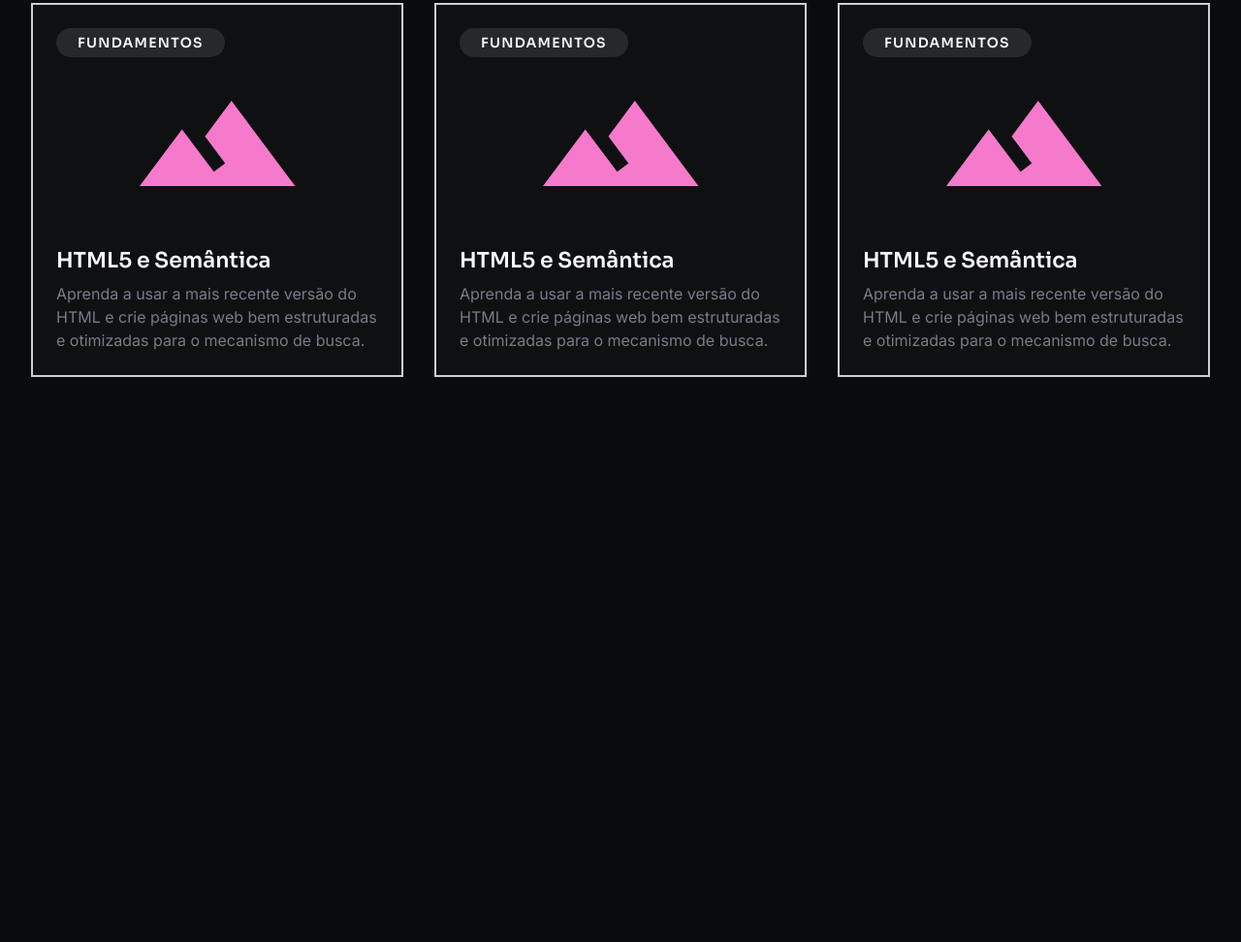
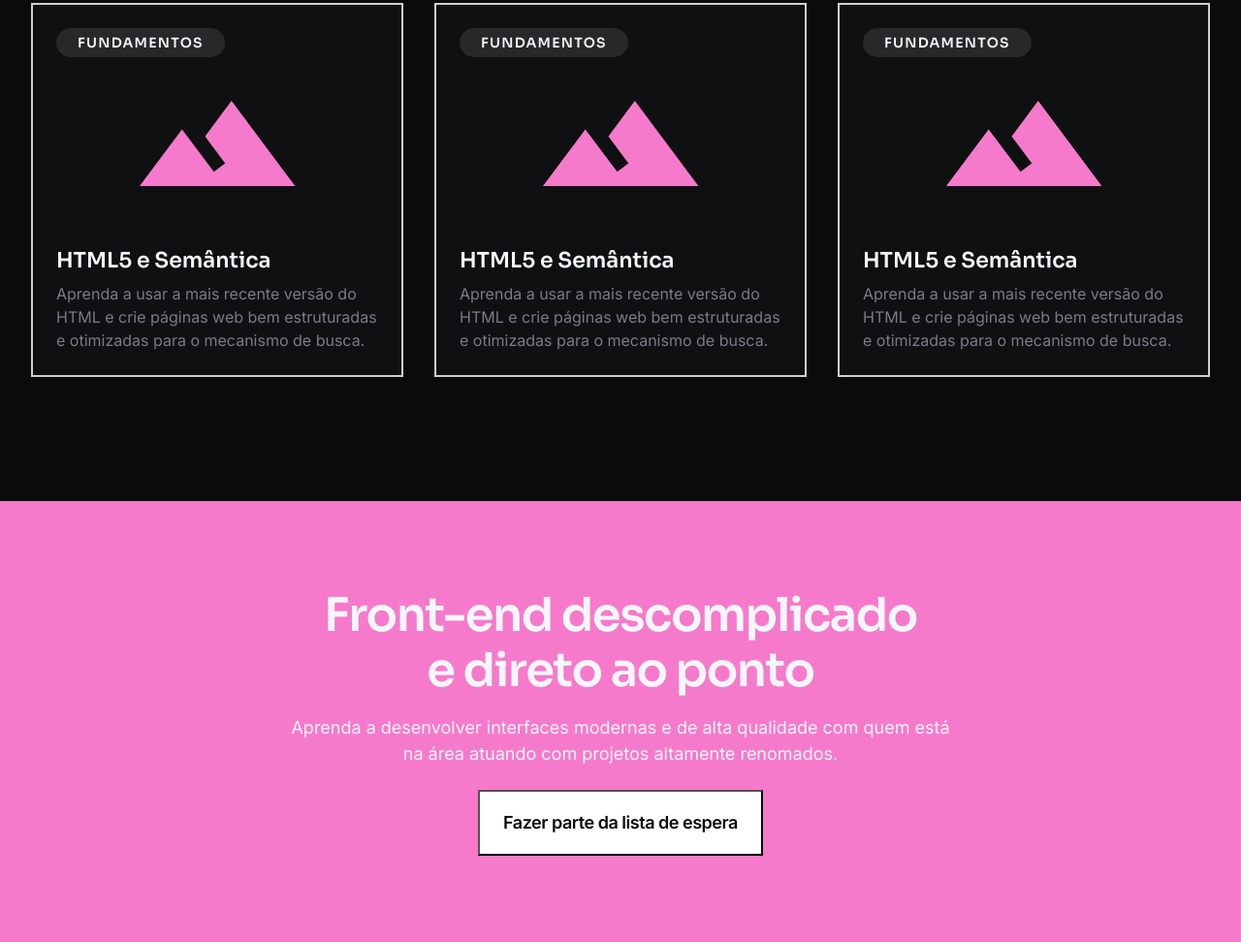
Before and after one commit to nildogalvino/structboost, a plain HTML site: page index.html in a window 1280 px wide. Shown: the part 2424-3396 px from the top of the page at 97% size. Before the commit the page ends 2941 px from the top, so only its background shows below. Drawn offline with Linux system fonts and the light colour scheme.

Commit message:
Criando - newsltter
Foi desenvolvido o Newsletter do projeto, e dando andamento no desenvolvimento.

```diff
--- a/css/main.css
+++ b/css/main.css
@@ -161,5 +161,27 @@ header nav ul a:hover{
 
 .s-art-front .all .card-post:first-child{
     grid-column: span 2;
+}
 
+.s-newsltter{
+    padding: 8.9rem 0;
+    background-color: var(--pink-10);
 }
+
+.s-newsltter .container{
+    text-align: center;
+}
+
+.s-newsltter h2{
+    max-width: 64.6rem;
+    margin: 0 auto;
+    margin-bottom: 1.6rem;
+    font-weight: 600;
+    letter-spacing: -1.44px;
+}
+
+.s-newsltter p{
+    max-width: 68.7rem;
+    margin: 0 auto;
+    margin-bottom: 2.4rem;
+}
--- a/index.html
+++ b/index.html
@@ -173,5 +173,17 @@
         </div>
     </div>
 </section>
+
+<section class="s-newsltter">
+    <div class="container">
+        <h2>Front-end descomplicado e direto ao ponto</h2>
+        <p>
+            Aprenda a desenvolver interfaces modernas e de alta qualidade com quem está na área atuando com projetos altamente renomados.
+        </p>
+        <button class="btn-primary white lg">
+            Fazer parte da lista de espera
+        </button>
+    </div>
+</section>
 </body>
 </html>
```
